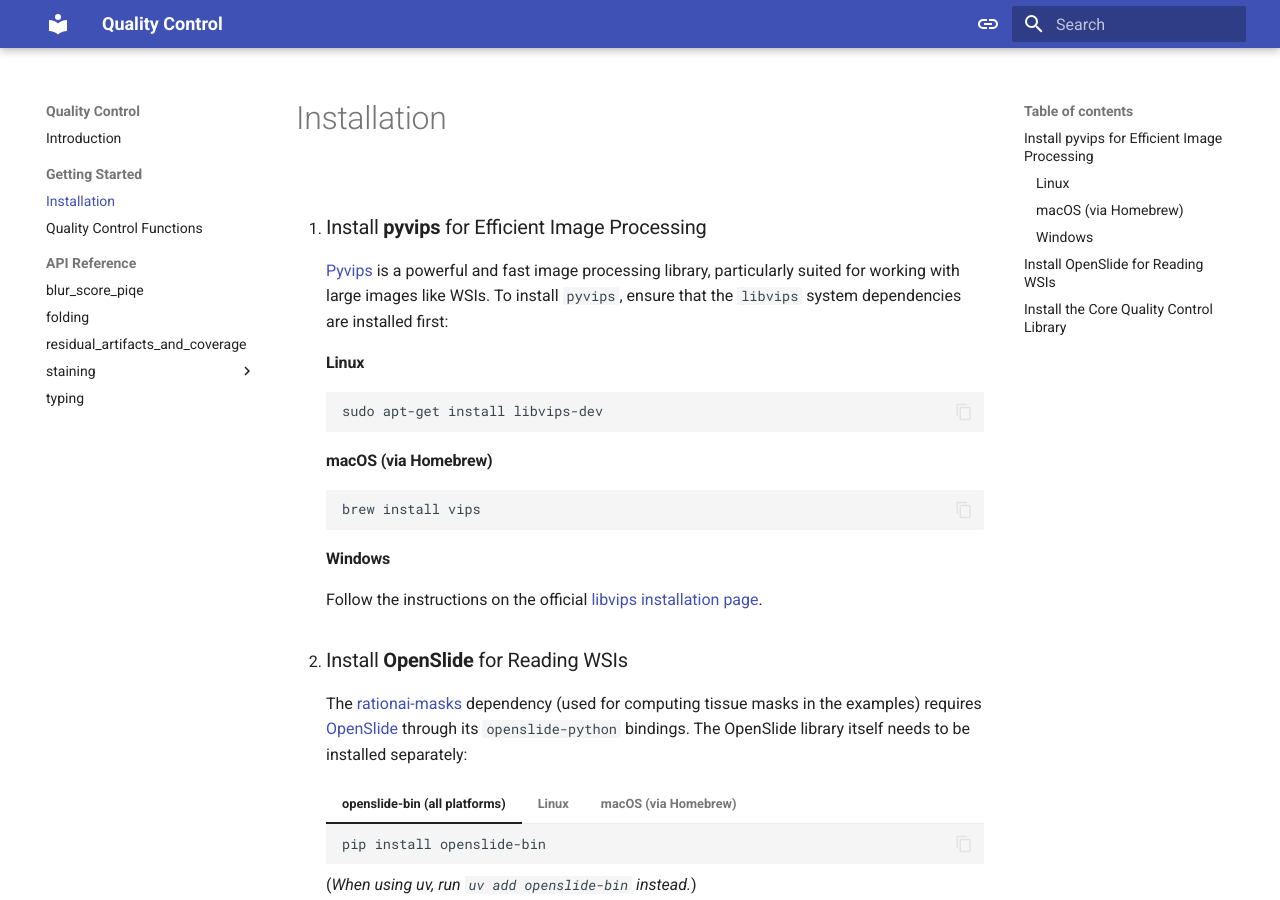
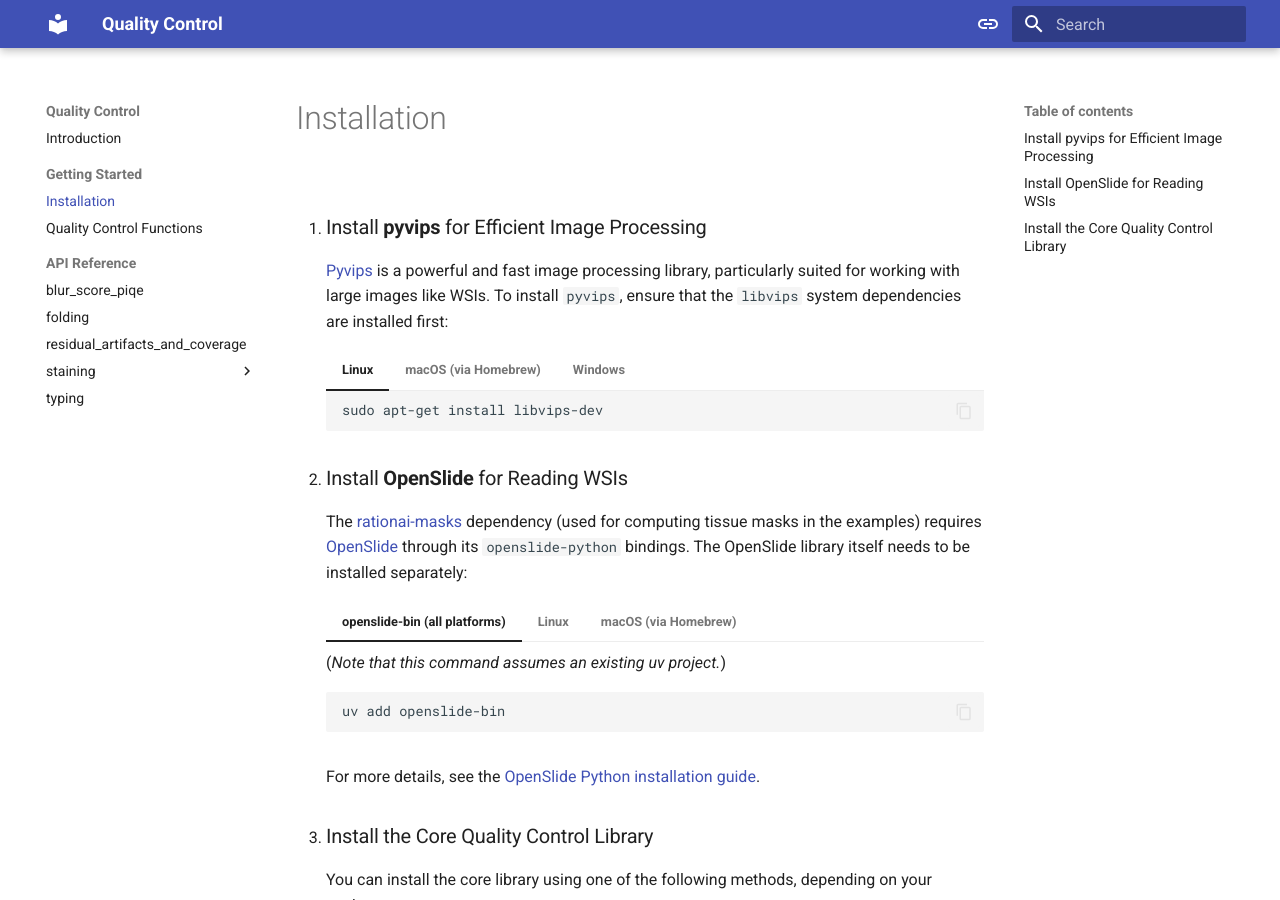
Before and after one commit to RationAI/quality-control, an MkDocs documentation site: the page built from docs/getting-started/installation.md, in a window 1280 px wide and 900 px high. Built offline with MkDocs 1.6.1 and Material for MkDocs 9.7.7, drawn with Linux system fonts in a browser that asks for light colours; some of the changed lines change nothing that is shown.

Commit message:
chore: clean installation page

````diff
--- a/docs/getting-started/installation.md
+++ b/docs/getting-started/installation.md
@@ -2,21 +2,21 @@
 
     [Pyvips](https://pypi.org/project/pyvips/) is a powerful and fast image processing library, particularly suited for working with large images like WSIs. To install `pyvips`, ensure that the `libvips` system dependencies are installed first:
 
-    #### Linux
+    === "Linux"
 
-    ```bash
-    sudo apt-get install libvips-dev
-    ```
+        ```bash
+        sudo apt-get install libvips-dev
+        ```
 
-    #### macOS (via Homebrew)
+    === "macOS (via Homebrew)"
 
-    ```bash
-    brew install vips
-    ```
+        ```bash
+        brew install vips
+        ```
 
-    #### Windows
+    === "Windows"
 
-    Follow the instructions on the official [libvips installation page](https://www.libvips.org/install.html).
+        For installation on Windows, follow the instructions on the official [libvips installation page](https://www.libvips.org/install.html).
 
 2. ### Install **OpenSlide** for Reading WSIs
 
@@ -25,12 +25,11 @@
     through its `openslide-python` bindings. The OpenSlide library itself needs to be installed separately:
 
     === "openslide-bin (all platforms)"
+        (*Note that this command assumes an existing uv project.*)
 
         ```bash
-        pip install openslide-bin
+        uv add openslide-bin
         ```
-
-        (*When using uv, run `uv add openslide-bin` instead.*)
 
     === "Linux"
 
````
